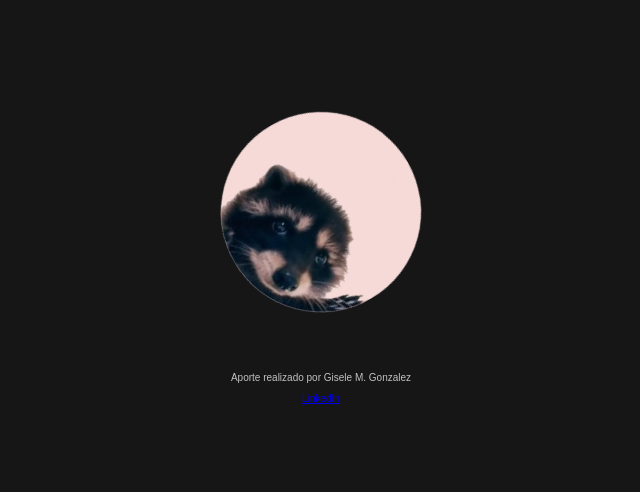
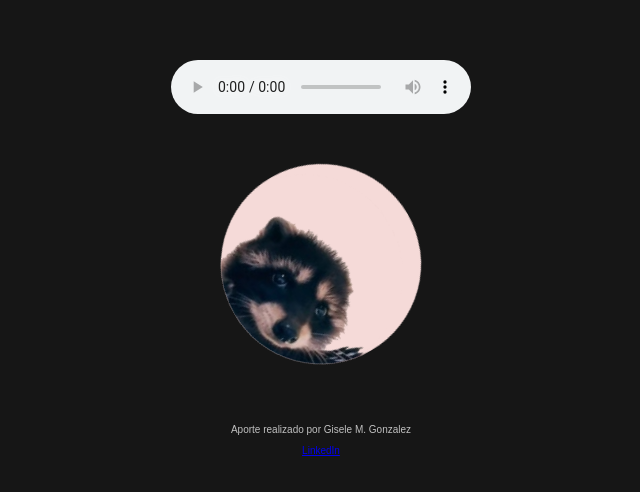
Before and after one commit to giselemilagros88/pedro_spinner, a plain HTML site: page index.html in a window 1280 px wide. Shown: the part 142-634 px from the top of the page, without its empty margins (319-959 px from the left). Drawn offline with Linux system fonts and the light colour scheme.

Commit message:
agrego controlls y que empiece en el segundo 41

```diff
--- a/index.html
+++ b/index.html
@@ -10,7 +10,7 @@
     </head>
 
     <body>
-       <audio id="miAudio" loop autoplay>
+       <audio id="miAudio" loop autoplay controls>
             <source src="pedro.mp4" type="audio/mp4">
             Tu navegador no soporta la etiqueta de audio.
         </audio>
@@ -22,7 +22,14 @@
             <a href="https://www.linkedin.com/in/gisele-milagros-gonzalez" target="_blank">LinkedIn</a>
 
         </footer>
+        <script>
+            document.addEventListener("DOMContentLoaded", function () {
+                var audio = document.getElementById("miAudio");
 
+                    audio.currentTime = 41; // Establece el punto de inicio en el segundo 41
+
+            });
+        </script>
     </body>
 
 </html>
```
